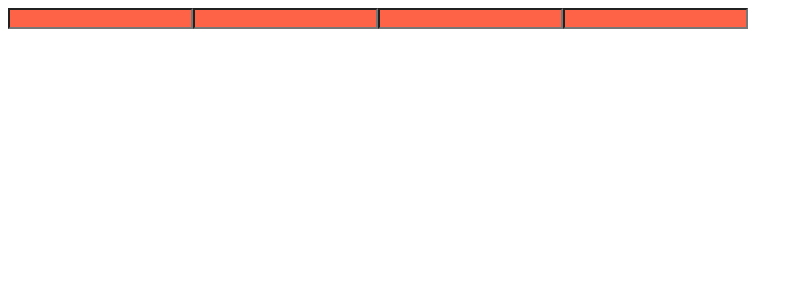
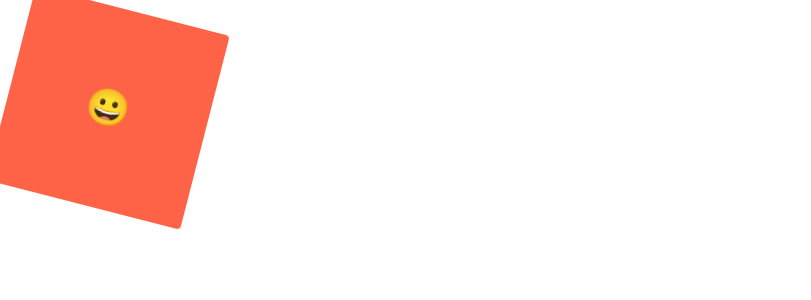
Before and after one commit to minkyeong0905/react-masterclass, a React (Create React App) app: page / in a window 1280 px wide. Shown: the top 300 px of the page, without its empty margins (0-811 px from the left). Built offline with nearby package versions, Linux system fonts and the light colour scheme.

Commit message:
Use animations & pseudo selectors

```diff
--- a/src/App.js
+++ b/src/App.js
@@ -1,21 +1,55 @@
-import styled from "styled-components";
+import styled, { keyframes } from "styled-components";
 
-const Father = styled.div`
+const Wrapper = styled.div`
   display: flex;
 `;
 
-const Input = styled.input.attrs({ required: true })`
+const rotationAnimation = keyframes`
+  0% {
+    transform: rotate(0deg);
+    border-radius: 0px;
+  }
+
+  50% {
+    transform: rotate(360deg);
+    border-radius: 100px;
+  }
+
+  100% {
+    transform: rotate(0deg);
+    border-radius: 0px;
+  }
+`;
+
+const Box = styled.div`
+  height: 200px;
+  width: 200px;
   background-color: tomato;
+  display: flex;
+  justify-content: center;
+  align-items: center;
+  animation: ${rotationAnimation} 1s linear infinite;
+
+  span {
+    font-size: 36px;
+
+    &:hover {
+      font-size: 48px;
+    }
+
+    &:active {
+      opacity: 0;
+    }
+  }
 `;
 
 function App() {
   return (
-    <Father as="header">
-      <Input />
-      <Input />
-      <Input />
-      <Input />
-    </Father>
+    <Wrapper>
+      <Box>
+        <span>😀</span>
+      </Box>
+    </Wrapper>
   );
 }
 
```
